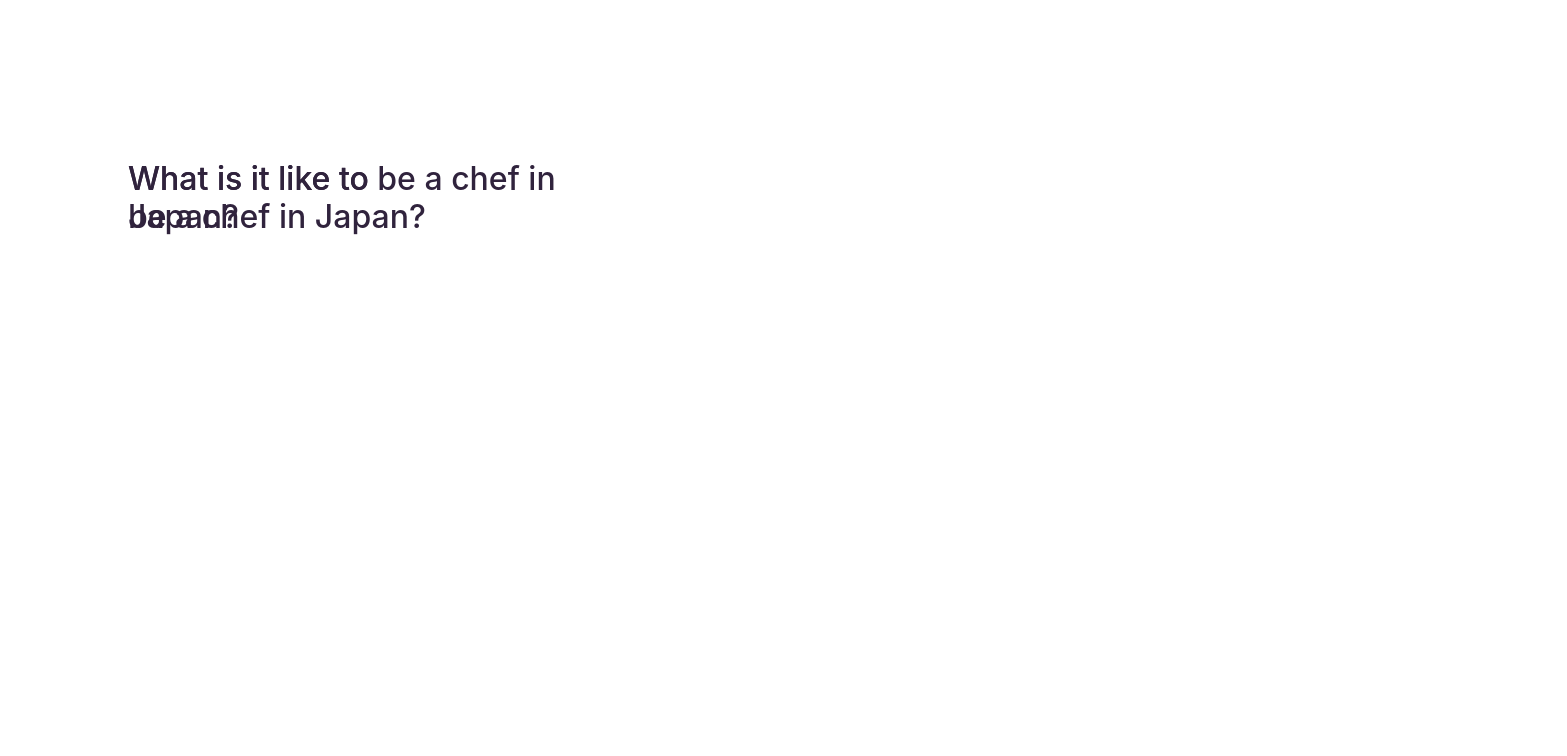
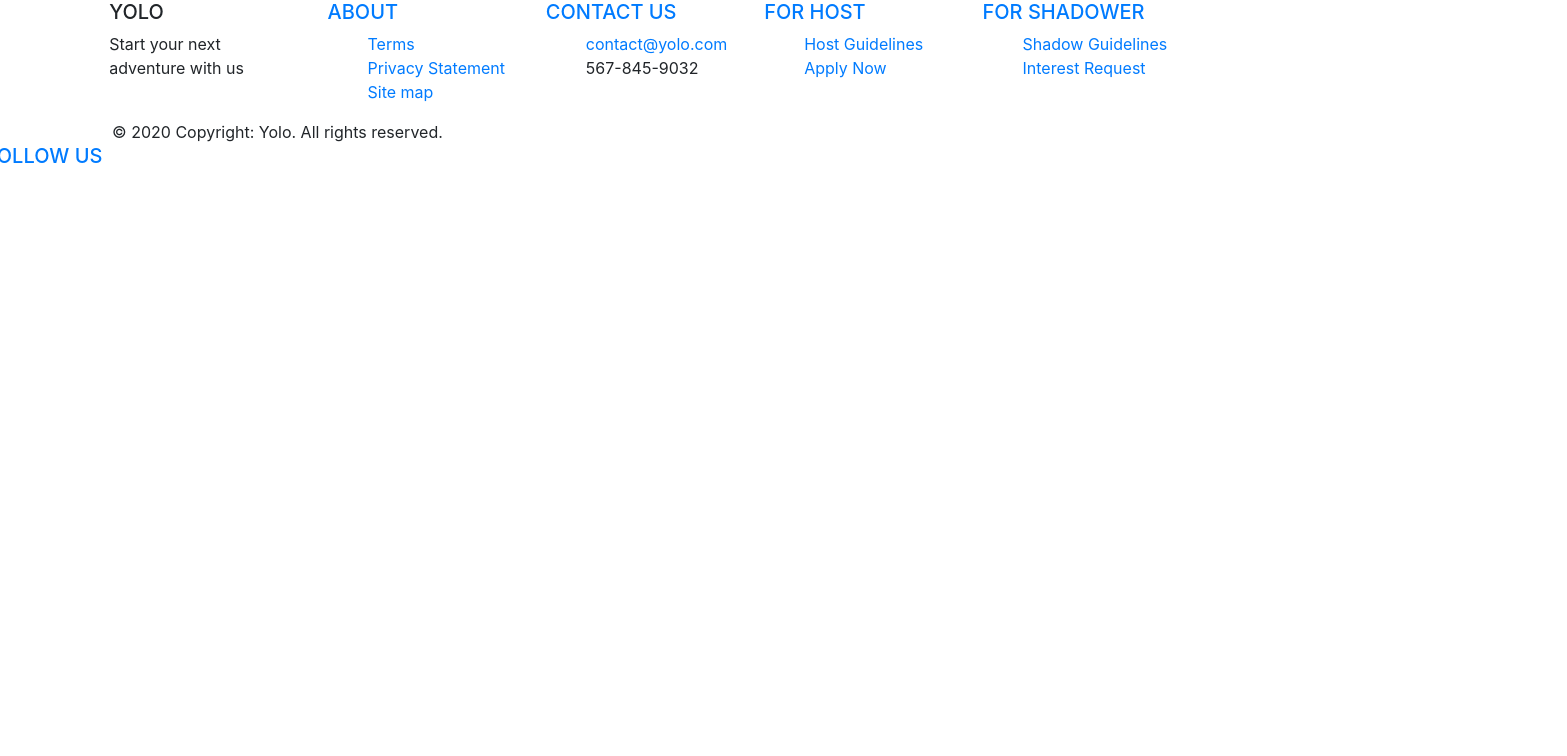
Before and after one commit to yoloventure/frontend, a React (Create React App) app: page / in a window 1280 px wide. Shown: the top 756 px of the page, 1567 px wide, since content can reach past the window. Built offline with nearby package versions, Linux system fonts and the light colour scheme.

Commit message:
footer styling with bootstrap. not fully done

```diff
--- a/public/index.html
+++ b/public/index.html
@@ -30,7 +30,7 @@
   </head>
   <body>
     <noscript>You need to enable JavaScript to run this app.</noscript>
-    <div id="root" class="container"></div>
+    <div id="root"></div>
     <!--
       This HTML file is a template.
       If you open it directly in the browser, you will see an empty page.
--- a/src/commons/footer.css
+++ b/src/commons/footer.css
@@ -14,8 +14,11 @@ left: 100px; */
     width: 77px;
     height: 43px;
     position: relative;
+    top: 10%;
+    left: 20%;
+    /* position: relative;
     left: 147px;
-    top: 126px;
+    top: 126px; */
     font-family: Mplus 1p;
     font-style: normal;
     font-weight: 900;
@@ -24,14 +27,16 @@ left: 100px; */
     /* identical to box height */
     letter-spacing: 2px;
     /* Colors/White */
-    color: #FCFCFC;
+    color: #fcfcfc;
 }
 
 .start {
     position: relative;
     height: 53px;
-    left: 147px;
-    top: 186px;
+    top: 10%;
+    left: 20%;
+    /* left: 147px;
+    top: 186px; */
     /* Text/Small */
     font-family: Mplus 1p;
     font-style: normal;
@@ -39,12 +44,14 @@ left: 100px; */
     font-size: 16.2px;
     line-height: 26px;
     /* Colors/White */
-    color: #FCFCFC;
+    color: #fcfcfc;
 }
 
 .title {
-    position: absolute;
-    top: 126px;
+    /* position: absolute; */
+    /* top: 126px; */
+    position: relative;
+    top: 10%;
     font-family: Mplus 1p;
     font-style: normal;
     font-weight: 800;
@@ -54,14 +61,14 @@ left: 100px; */
     letter-spacing: 6px;
     text-transform: uppercase;
     /* Colors/White */
-    color: #FCFCFC;
+    color: #fcfcfc;
 }
 
 .title1 {
     width: 97px;
     height: 27px;
-    left: 441px;
-    top: 126px;
+    /* left: 441px;
+    top: 126px; */
     /* Title/Small */
     /* Colors/White */
     /* color: #FCFCFC; */
@@ -70,29 +77,37 @@ left: 100px; */
 .title2 {
     width: 143px;
     height: 27px;
-    left: 735px;
+    /* left: 735px; */
 }
 
 .title3 {
     /* For HOST */
     width: 114px;
     height: 27px;
-    left: 974px;
+    /* left: 974px; */
 }
 
 .title4 {
     /* For shadower */
-    left: 1179px;
+    /* left: 1179px; */
     width: 176px;
     height: 27px;
 }
 
+.title5 {
+    left: 200%;
+    bottom: 50%;
+}
+
 .privacy {
-    position: absolute;
+    /* position: absolute; */
     width: 134px;
     height: 85px;
-    left: 441px;
-    top: 181px;
+    position: relative;
+    top: 10%;
+    left: -25%;
+    /* left: 441px;
+    top: 181px; */
     /* Text_Misc/Nav_Footer */
     font-family: Mplus 1p Bold;
     font-style: normal;
@@ -101,14 +116,15 @@ left: 100px; */
     line-height: 28px;
     letter-spacing: 1px;
     /* Colors/White */
-    color: #FCFCFC;
+    color: #fcfcfc;
 }
 
 .link {
-    position: absolute;
+    /* position: absolute; */
+    position: relative;
     width: 130px;
     height: 29px;
-    left: 735px;
+    /* left: 735px; */
     /* Text_Misc/Nav_Footer */
     font-family: Mplus 1p Bold;
     font-style: normal;
@@ -117,23 +133,26 @@ left: 100px; */
     line-height: 28px;
     letter-spacing: 1px;
     /* Colors/White */
-    color: #FCFCFC;
+    color: #fcfcfc;
 }
 
 .link1 {
-    top: 183px;
+    top: 20px;
+    right: 35%;
 }
 
 .phone {
-    top: 221px;
+    top: 20px;
+    right: 35%;
 }
 
 .guidelines {
-    position: absolute;
+    position: relative;
+    top: 10%;
     width: 115px;
     height: 29px;
-    left: 972px;
-    top: 181px;
+    /* left: 972px;
+    top: 181px; */
     /* Text_Misc/Nav_Footer */
     font-family: Mplus 1p Bold;
     font-style: normal;
@@ -142,7 +161,7 @@ left: 100px; */
     line-height: 28px;
     letter-spacing: 1px;
     /* Colors/White */
-    color: #FCFCFC;
+    color: #fcfcfc;
 }
 
 a:visited,
@@ -152,11 +171,11 @@ a {
 
 .apply {
     /* Apply Now */
-    position: absolute;
+    /* position: absolute; */
     width: 76px;
     height: 29px;
-    left: 973px;
-    top: 219px;
+    /* left: 973px;
+    top: 219px; */
     /* Text_Misc/Nav_Footer */
     font-family: Mplus 1p Bold;
     font-style: normal;
@@ -165,14 +184,14 @@ a {
     line-height: 28px;
     letter-spacing: 1px;
     /* Colors/White */
-    color: #FCFCFC;
+    color: #fcfcfc;
 }
 
 .for-shadower {
-    position: absolute;
+    /* position: absolute; */
     width: 135px;
-    height: 29px;
-    left: 1185px;
+    /* height: 29px;
+    left: 1185px; */
     /* Text_Misc/Nav_Footer */
     font-family: Mplus 1p Bold;
     font-style: normal;
@@ -181,23 +200,24 @@ a {
     line-height: 28px;
     letter-spacing: 1px;
     /* Colors/White */
-    color: #FCFCFC;
+    color: #fcfcfc;
 }
 
-.l1 {
+
+/* .l1 {
     top: 181px;
 }
 
 .l2 {
     top: 219px;
-}
+} */
 
 .footer-copyright {
-    position: absolute;
+    /* position: absolute; */
     width: 178px;
     height: 20px;
-    left: 631px;
-    top: 414px;
+    left: 60%;
+    /* top: 414px; */
     font-family: Mplus 1p;
     font-style: normal;
     font-weight: normal;
@@ -205,5 +225,5 @@ a {
     line-height: 19px;
     /* identical to box height */
     /* Colors/White */
-    color: #FCFCFC;
+    color: #fcfcfc;
 }
--- a/src/commons/footer.js
+++ b/src/commons/footer.js
@@ -1,17 +1,19 @@
 import React from "react";
 // import { MDBCol, MDBContainer, MDBRow, MDBFooter } from "mdbreact";
-import "./footer.css";
+// import "./footer.css";
 
 const FooterPage = () => {
   return (
-    <footer>
-      <h5 className="logo">YOLO</h5>
+    <footer className="row">
+      <div className="col-sm-2 ml-auto">
+        <h5 className="logo ">YOLO</h5>
         <p className="start">Start your next adventure with us</p>
-
+      </div>
+      <div className="col-sm-2">
         <h5 className="title title1">
           <a href="#">ABOUT</a>
         </h5>
-      <ul className="privacy">
+        <ul className="privacy justify-content-start">
           <li className="list-unstyled">
             <a href="#!">Terms</a>
           </li>
@@ -22,47 +24,53 @@ const FooterPage = () => {
             <a href="#!">Site map</a>
           </li>
         </ul>
-
+      </div>
+      <div className="col-sm-2">
         <h5 className="title title2">
           <a href="#">CONTACT US</a>
         </h5>
         <ul>
-        <li className="link link1">
+          <li className="link link1 list-unstyled">
             <a href="#!">contact@yolo.com</a>
           </li>
-        <li className="link phone">567-845-9032</li>
+          <li className="link phone list-unstyled">567-845-9032</li>
         </ul>
-
+      </div>
+      <div className="col-sm-2">
         <h5 className="title title3">
           <a href="#">FOR HOST</a>
         </h5>
         <ul>
-        <li className="guidelines">
+          <li className="guidelines list-unstyled">
             <a href="#!">Host Guidelines</a>
           </li>
-        <li className="apply">
+          <li className="apply list-unstyled">
             <a href="#">Apply Now</a>
           </li>
         </ul>
-
+      </div>
+      <div className="col-sm-3">
         <h5 className="title title4">
           <a href="#">FOR SHADOWER</a>
         </h5>
         <ul>
-        <li className="for-shadower l1">
+          <li className="for-shadower l1 list-unstyled">
             <a href="#!">Shadow Guidelines</a>
           </li>
-        <li className="for-shadower l2">
+          <li className="for-shadower l2 list-unstyled">
             <a href="#">Interest Request</a>
           </li>
         </ul>
+      </div>
 
-      <h5 className="title title5">
+      <div className="row ">
+        <h5 className="title title5 col-sm order-last ">
           <a href="#">FOLLOW US</a>
         </h5>
-
-      <div className="footer-copyright">
-        &copy; {new Date().getFullYear()} Copyright: Yolo. All rights reserved.
+        <div className="footer-copyright col-md-10 offset-md-3 ">
+          &copy; {new Date().getFullYear()} Copyright: Yolo. All rights
+          reserved.
+        </div>
       </div>
     </footer>
   );
--- a/src/index.js
+++ b/src/index.js
@@ -1,7 +1,7 @@
 import React from "react";
 import ReactDOM from "react-dom";
 import "./index.css";
-import App from "./story/FeatureStory.js";
+import App from "./commons/footer.js";
 import hostExperience from "./hostExperience/hostExperience";
 import about from "./about/about";
 
```
Lines whose indentation alone changed are shown as unchanged.
